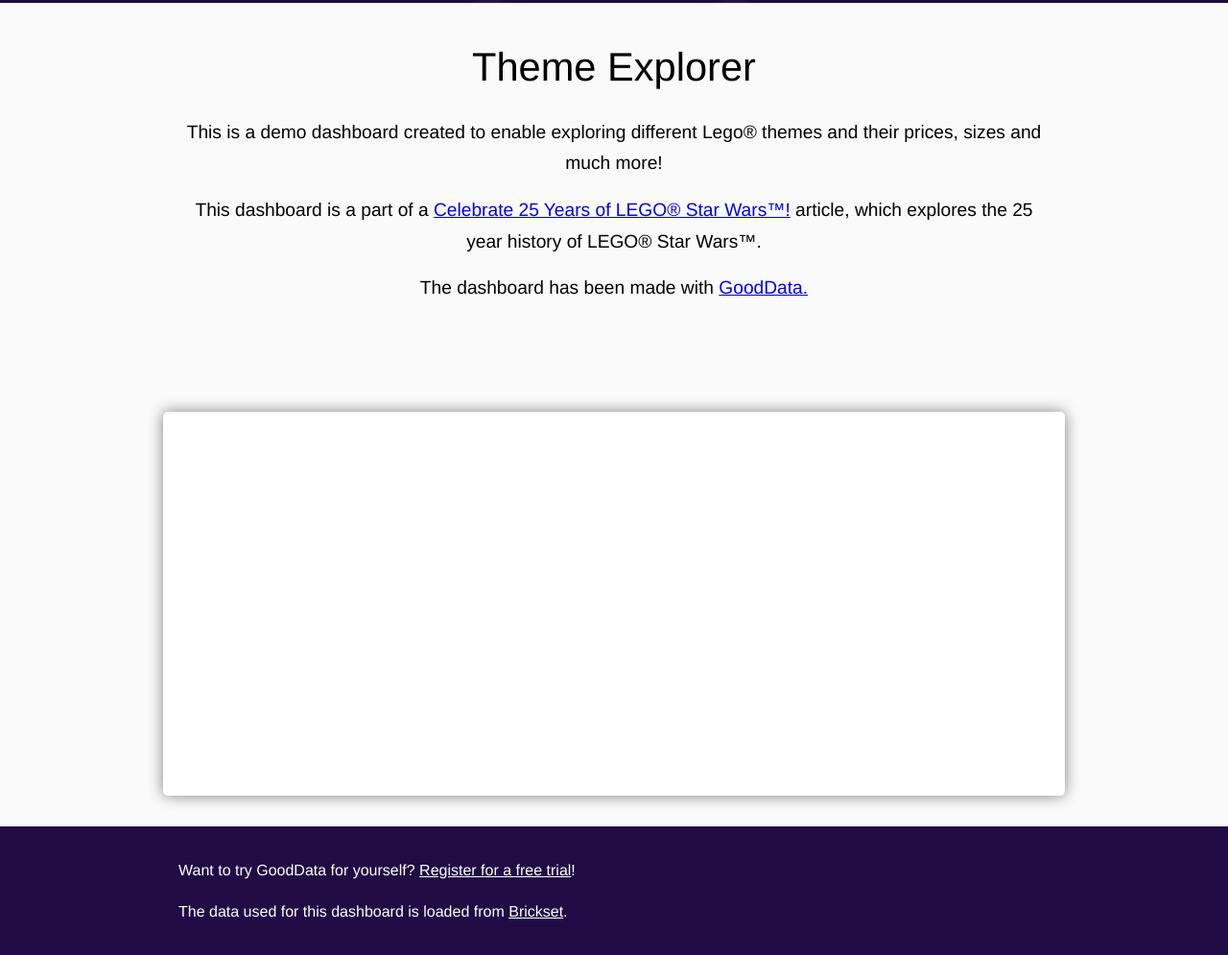
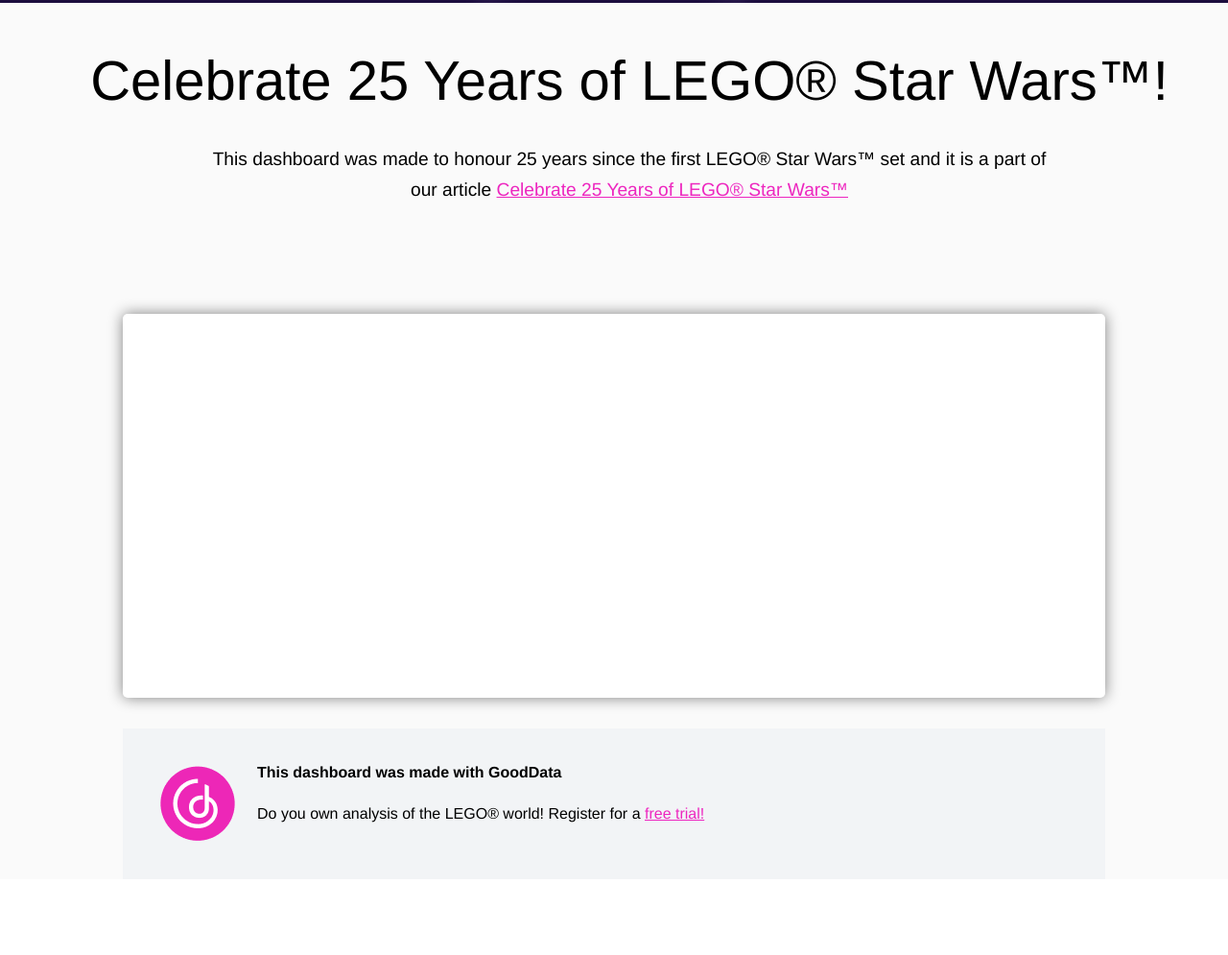
Before and after one commit to Mara3l/lego_star_wars_2024, a plain HTML site: page docs/index.html in a window 1280 px wide. Shown: the part 467-1462 px from the top of the page at 96% size. After the commit the page ends 1383 px from the top, so only its background shows below. Drawn offline with Linux system fonts and the light colour scheme.

Commit message:
Copy edit + styling

```diff
--- a/docs/index.html
+++ b/docs/index.html
@@ -2,8 +2,9 @@
 <html lang="en">
 <head>
     <meta charset="UTF-8">
-    <title>Star Wars Analysis</title>
+    <title>Celebrate 25 Years of LEGO® Star Wars™!</title>
     <link rel="stylesheet" href="./styles.css">
+    <link rel="shortcut icon" type="image/png" href="GoodDataPink.png">
     <meta name="viewport" content="width=device-width, initial-scale=1.0, maximum-scale=1.0, user-scalable=no" />
     <script type="module" src="https://public-examples.gooddata.com/components/4c8cd9c4dccc427a90aa16d7627ee4a2.js?auth=sso"></script>
 </head>
@@ -12,15 +13,9 @@
         <figure></figure>
         <header>
             <section>
-                <h1>Theme Explorer</h1>
+                <h1>Celebrate 25 Years of LEGO® Star Wars™!</h1>
                 <p>
-                    This is a demo dashboard created to enable exploring different Lego® themes and their prices, sizes and much more!
-                </p>
-                <p>
-                    This dashboard is a part of a <a target="_blak" href="https://www.gooddata.com/blog/lego-star-wars-25-years">Celebrate 25 Years of LEGO® Star Wars™!</a> article, which explores the 25 year history of LEGO® Star Wars™.
-                </p>
-                <p>
-                    The dashboard has been made with <a target="_blank" href="https://www.gooddata.com">GoodData.</a>
+                    This dashboard was made to honour 25 years since the first LEGO® Star Wars™ set and it is a part of <br> our article <a target="_blak" href="https://www.gooddata.com/blog/lego-star-wars-25-year-celebration/">Celebrate 25 Years of LEGO® Star Wars™</a>
                 </p>
             </section>
         </header>
@@ -31,12 +26,15 @@
         </div>
         <footer>
             <section>
-                <p>
-                    Want to try GoodData for yourself? <a target="_blank" href="https://registration.cloud.gooddata.com/register">Register for a free trial</a>!
-                </p>
-                <p>
-                    The data used for this dashboard is loaded from <a target="_blank" rel="nofollow" href="https://brickset.com/">Brickset</a>.
-                </p>
+                <img class="logo" src="GoodDataPink.png">
+                <div class="content">
+                    <p>
+                        <b>This dashboard was made with GoodData</b>
+                    </p>
+                    <p>
+                        Do you own analysis of the LEGO® world! Register for a <a target="_blak" href="https://www.gooddata.com/trial">free trial!</a>
+                    </p>
+                </div>
             </section>
         </footer>
     </article>
--- a/docs/styles.css
+++ b/docs/styles.css
@@ -7,6 +7,9 @@ html, body {
 gd-dashboard {
     overflow: hidden;
 }
+
+
+
 
 article {
     background: #fafafa;
@@ -40,14 +43,31 @@ header p {
     margin: 1rem 0;
 }
 
+header a,
+header a:visited {
+    color: #ed26bf;
+}
+
+
+
 footer {
-    background: #210b45;
-    color: #fff;
+    max-width: 1024px;
+    margin: 0 auto;
+    background-color: #F2F4F6;
 }
+
 
 footer a,
 footer a:visited {
-    color: #fff;
+    color: #ed26bf;
+}
+
+footer section{
+    display: flex;
+}
+
+footer .content{
+    flex-grow: 1;
 }
 
 section {
@@ -68,15 +88,36 @@ section {
     background: #fff;
 }
 
-@media (min-width: 940px) {
+@media (min-width: 1024px) {
     figure {
         height: 470px;
     }
     section {
-        width: 940px;
+        width: 1024px;
         margin: 0 auto;
     }
     .dashboards section {
         box-shadow: grey 0 0 15px;
     }
 }
+
+@media (min-width: 1228px)
+{
+
+    header section,
+    header section h1,
+    header section p {
+        width: 1228px;
+    }
+    header section h1 {
+        font-size: 58px;
+    }
+}
+
+.logo {
+    flex: 0 0 92px;
+    display: flex;
+    justify-content: center;
+    align-items: center;
+    padding: 1em;
+}
```
Also changed, not shown: docs/GoodDataPink.png (added).
